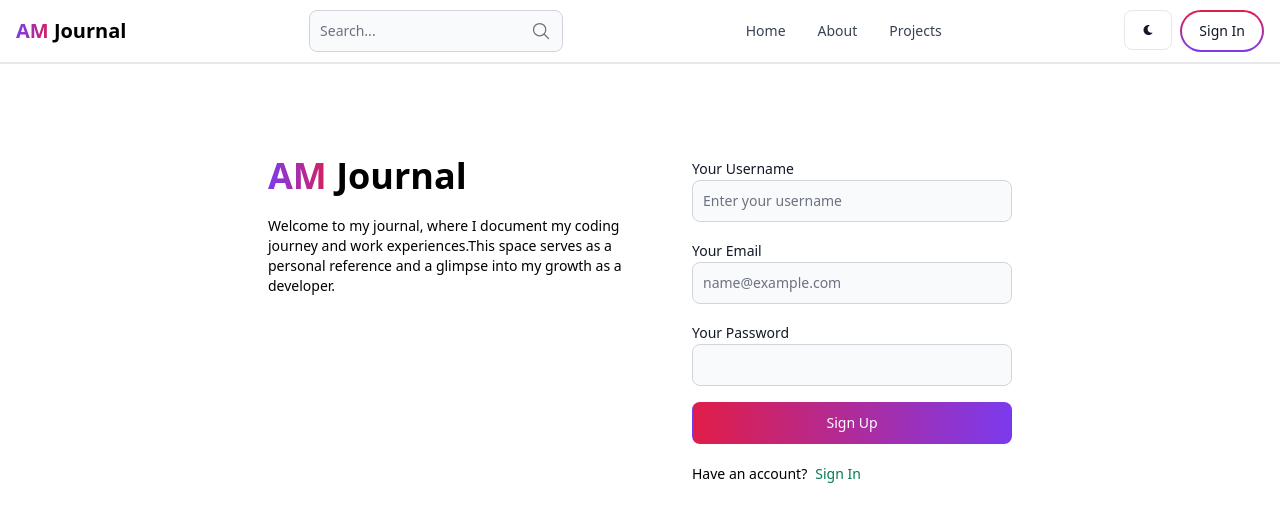
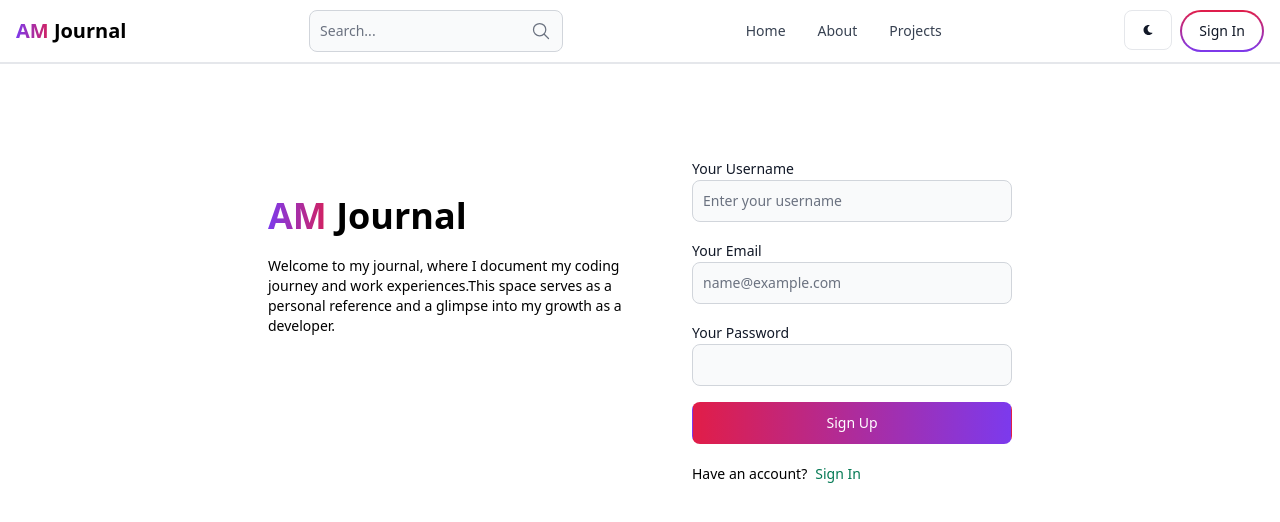
Before and after one commit to Ayushman88/Am-Journal, a React (Vite) app in the folder client/: page /sign-up in a window 1280 px wide. Shown: the top 522 px of the page. Built offline with nearby package versions, Linux system fonts and the light colour scheme.

Commit message:
update signup ui

```diff
--- a/client/src/pages/SignUp.jsx
+++ b/client/src/pages/SignUp.jsx
@@ -4,8 +4,8 @@ function SignUp() {
   return (
     <div className="min-h-screen mt-20">
       <div className="flex p-3 max-w-3xl mx-auto flex-col md:flex-row gap-10">
-        <div className="left flex-1">
-          <Link to="/" className="text-4xl   font-bold  dark:text-white ">
+        <div className="left flex-1 mt-10">
+          <Link to="/" className="text-4xl font-bold  dark:text-white ">
             <span className="bg-gradient-to-r from-violet-600 to-rose-600 bg-clip-text text-transparent">
               AM{" "}
             </span>
```
